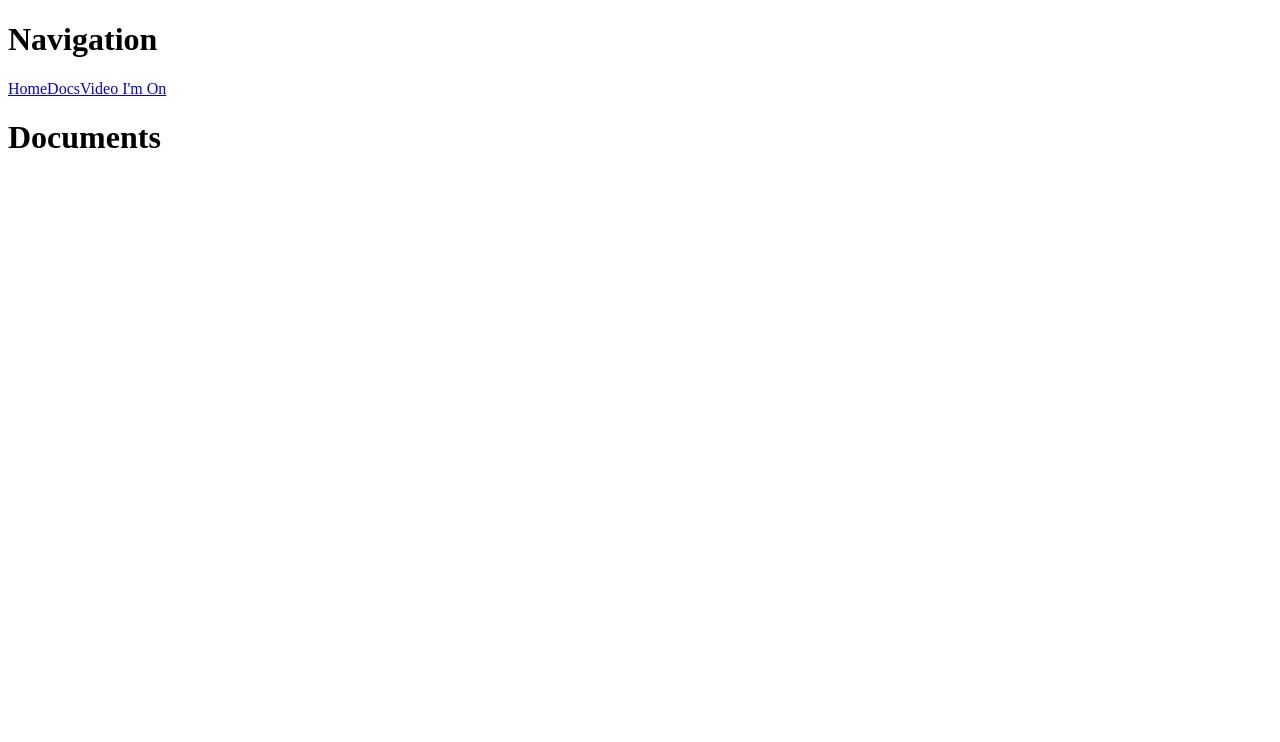
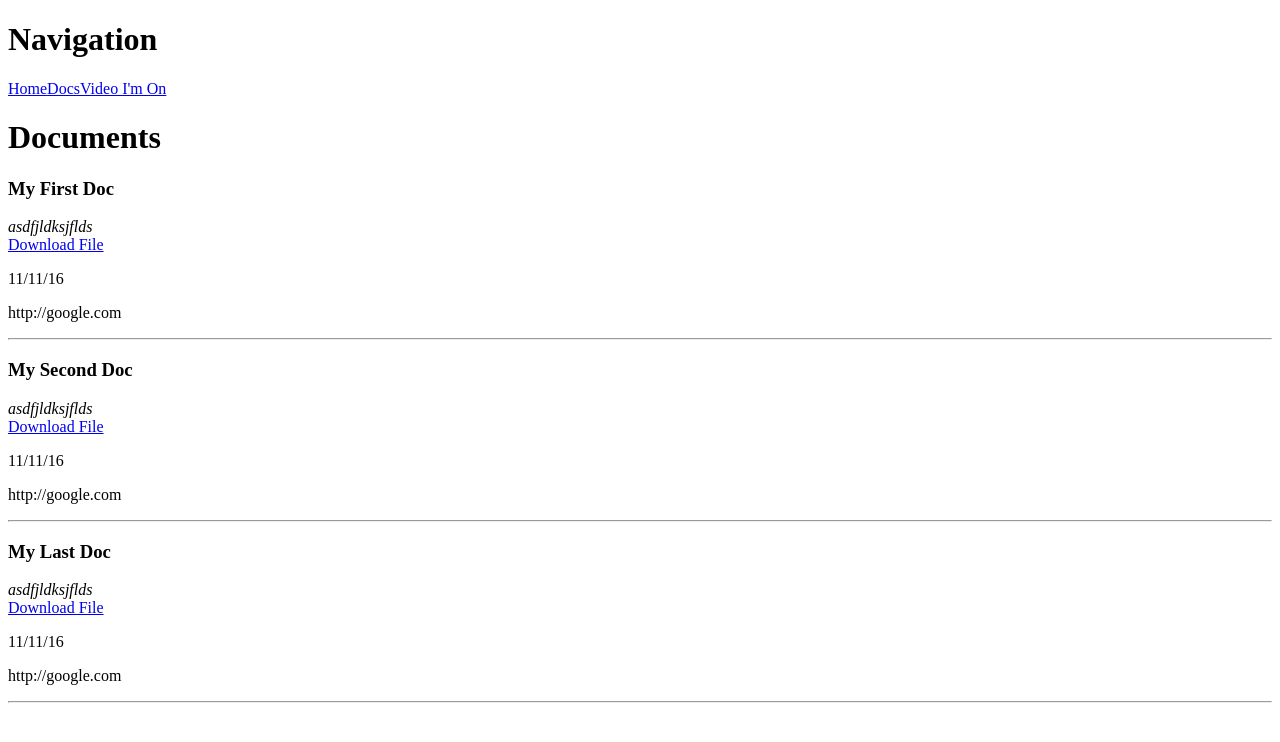
Before and after one commit to DevenClingman/freelance-angular, an Angular app: page /documents in a window 1280 px wide. Shown: the top 742 px of the page. Built offline with nearby package versions, Linux system fonts and the light colour scheme.

Commit message:
created mock data for documents

```diff
--- a/src/app/documents/documents.component.html
+++ b/src/app/documents/documents.component.html
@@ -1 +1,20 @@
 <h1>Documents</h1>
+
+<div *ngFor="let doc of documents">
+  <h3>{{ doc.title }}</h3>
+
+  <em>{{ doc.description }}</em>
+
+  <div>
+    <a href="{{ doc.file_url }}" target="_blank">Download File</a>
+  </div>
+
+  <p>
+    {{ doc.updated_at }}
+  </p>
+
+  <p>
+    {{ doc.image_url }}
+  </p>
+  <hr>
+</div>
--- a/src/app/documents/documents.component.ts
+++ b/src/app/documents/documents.component.ts
@@ -1,4 +1,5 @@
 import { Component, OnInit } from '@angular/core';
+import { Document } from './document';
 
 @Component({
   selector: 'documents',
@@ -7,6 +8,30 @@
 })
 export class DocumentsComponent implements OnInit {
 
+  documents: Document[] = [
+    {
+      title: "My First Doc",
+      description: "asdfjldksjflds",
+      file_url: "http://google.com",
+      updated_at: "11/11/16",
+      image_url: "http://google.com"
+    },
+    {
+      title: "My Second Doc",
+      description: "asdfjldksjflds",
+      file_url: "http://google.com",
+      updated_at: "11/11/16",
+      image_url: "http://google.com"
+    },
+    {
+      title: "My Last Doc",
+      description: "asdfjldksjflds",
+      file_url: "http://google.com",
+      updated_at: "11/11/16",
+      image_url: "http://google.com"
+    },
+  ]
+
   constructor() { }
 
   ngOnInit() {
```
